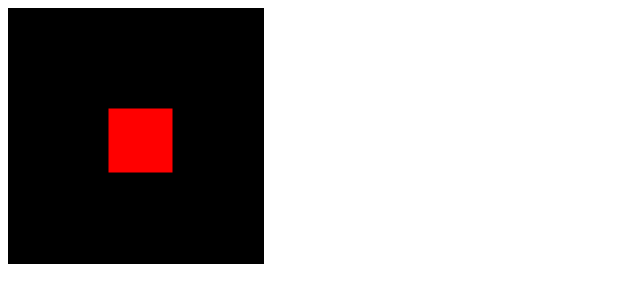
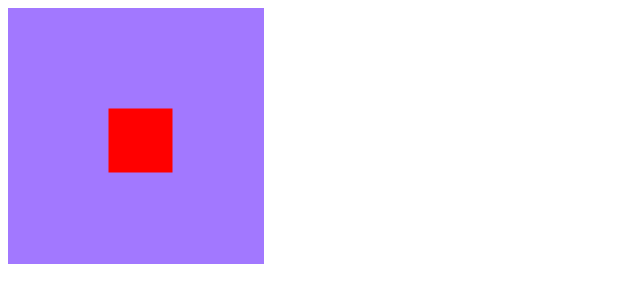
Before and after one commit to gbox3d/fabricjs_study, a website: page basic/ex1.html in a window 1280 px wide. Shown: the whole page, without its empty margins (0-640 px from the left). Drawn offline with Linux system fonts and the light colour scheme.

Commit message:
캔버스 배경 , 변수 이름 수정

```diff
--- a/basic/ex1.html
+++ b/basic/ex1.html
@@ -11,8 +11,8 @@
 
 <script>
 
-  var canvas =  new fabric.Canvas('main-canvas', {
-    backgroundColor : '#000000'
+  var fbCanvas =  new fabric.Canvas('main-canvas', {
+    backgroundColor : '#a278ff'
   })
 
   // create a rectangle object
@@ -25,7 +25,7 @@
   });
 
   // "add" rectangle onto canvas
-  canvas.add(rect);
+  fbCanvas.add(rect);
 
 
 </script>
```
